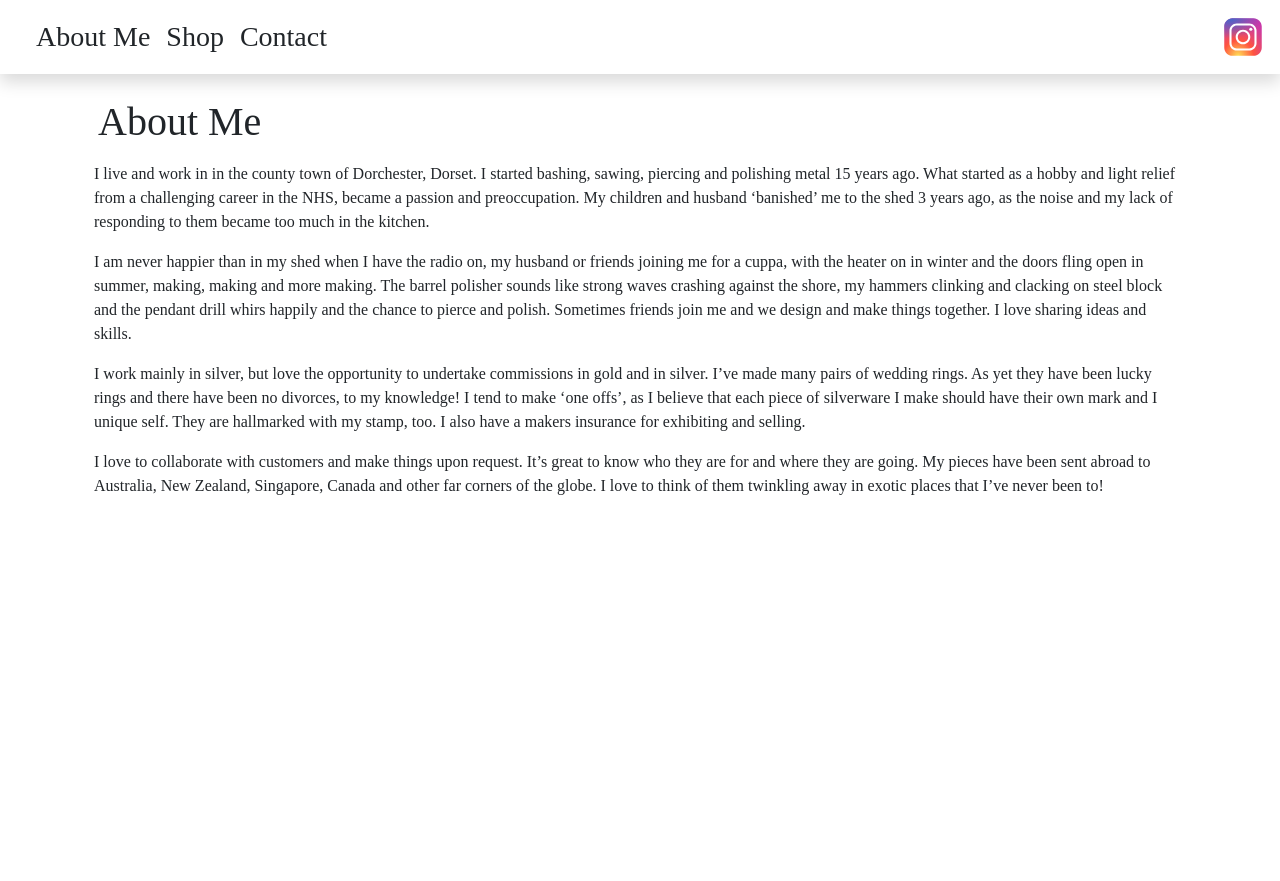
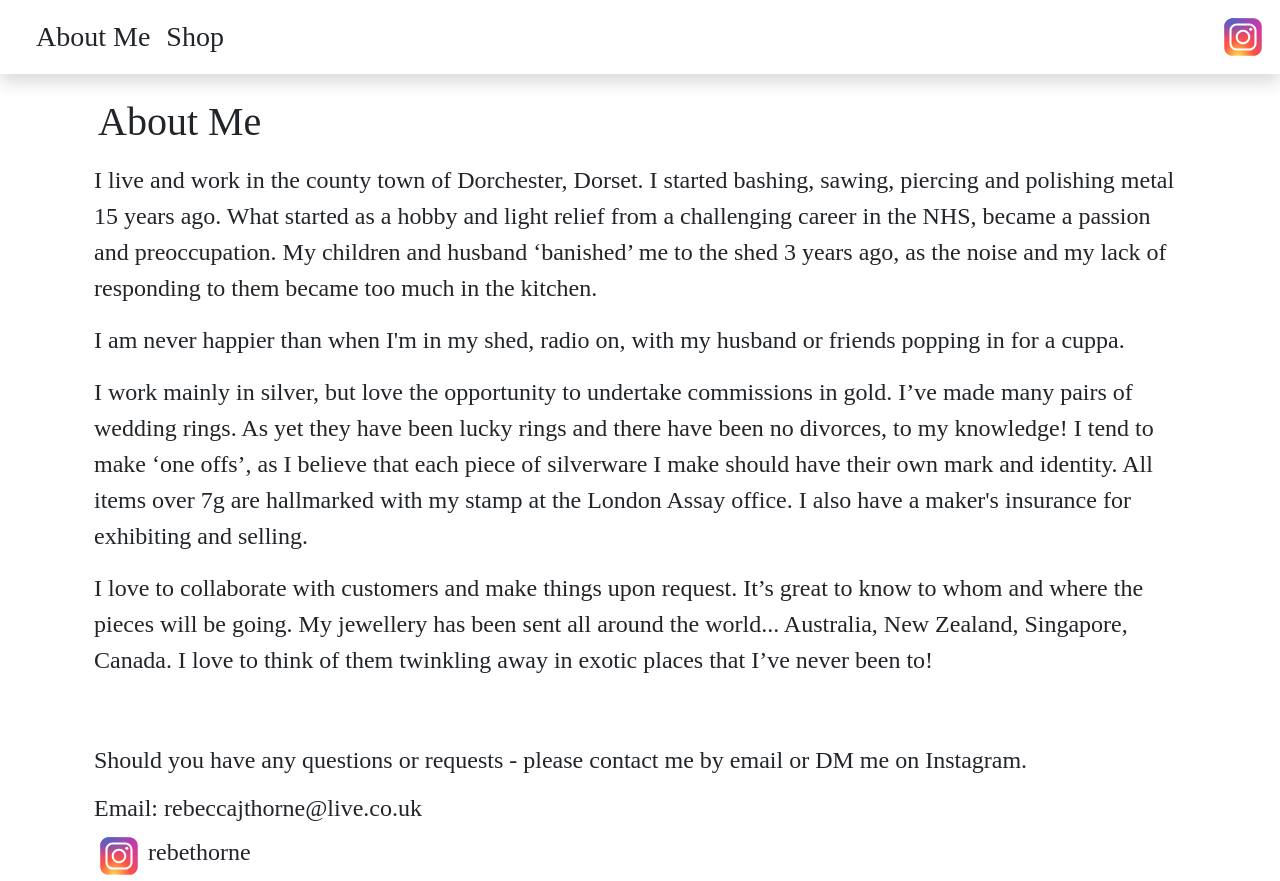
Before and after one commit to CyrusDobbs/eshop-flask, a Flask app: page /about in a window 1280 px wide. Before the commit the page ends 495 px from the top, so only its background shows below. Run offline with Flask 2, Linux system fonts and the light colour scheme; parts of the project's set-up code (start-up, migrations or seed data) failed here and were passed over; some libraries are stand-ins or nearby versions; some web fonts are replaced.

Commit message:
More changes

```diff
--- a/__init__.py
+++ b/__init__.py
@@ -14,16 +14,17 @@ from mongo import mongo as mongo_blueprint
 def create_app():
     app = Flask(__name__)
     config = load_config()
+    app.env = os.environ["FLASK_ENV"]
 
-    if config['config']['construction']:
+    if config[app.env]['construction']:
         @app.route("/")
         def in_construction():
             return render_template("comingsoon.html")
         return app
 
-    app.config['SECRET_KEY'] = config['config']['secretkey']
-    app.config["MONGO_URI"] = config['config']['mongo']
-    app.config["ADMINS"] = config['config']['admins']
+    app.config['SECRET_KEY'] = config[app.env]['secretkey']
+    app.config["MONGO_URI"] = config[app.env]['mongo']
+    app.config["ADMINS"] = config[app.env]['admins']
 
     # Allow users to miss out trailing slashes
     app.url_map.strict_slashes = False
--- a/static/js/items.js
+++ b/static/js/items.js
@@ -58,14 +58,14 @@ function displayCollection() {
 
 function getInnerCardHTML(item) {
     return `<img src="/img/${item._id}_0" class="card-img-top">
-            <div class="card-body">
+            <div class="card-body bg-white">
                 <h4 class="card-title text-center mb-3">${item.name}</h4>
 <!--                <p class="card-text m-0">${item.materials.replaceAll("%NEWLINE%", "<br>")}</p>   -->
 <!--                <p class="card-text m-0">${item.dimensions.replaceAll("%NEWLINE%", "<br>")}</p>   -->
 <!--                ${item.other ? `<p class="card-text m-0">${item.other.replaceAll("%NEWLINE%", "<br>")}</p>` : ""}-->
                 ${!admin ? `<a href="/item/${item._id}" class="stretched-link"></a>` : ""}
             </div>
-            <div class="card-footer">${getPriceHTML(item)}</div>
+            <div class="card-footer border-top-0 bg-white">${getPriceHTML(item)}</div>
             ${admin ? getAdminHTML(item) : ""}`
 }
 
--- a/templates/about.html
+++ b/templates/about.html
@@ -4,30 +4,31 @@
     About Me
 {% endblock %}
 {% block content %}
-    <p>I live and work in in the county town of Dorchester, Dorset. I started bashing, sawing, piercing and polishing
+    <p class="fs-4">I live and work in the county town of Dorchester, Dorset. I started bashing, sawing, piercing and polishing
         metal 15 years ago. What started as a hobby and light relief from a challenging career in the NHS, became a
         passion
         and preoccupation. My children and husband ‘banished’ me to the shed 3 years ago, as the noise and my lack of
         responding to them became too much in the kitchen.</p>
 
-    <p>I am never happier than in my shed when I have the radio on, my husband or friends joining me for a cuppa, with
-        the
-        heater on in winter and the doors fling open in summer, making, making and more making. The barrel polisher
-        sounds
-        like strong waves crashing against the shore, my hammers clinking and clacking on steel block and the pendant
-        drill
-        whirs happily and the chance to pierce and polish. Sometimes friends join me and we design and make things
-        together.
-        I love sharing ideas and skills.</p>
+    <p class="fs-4">I am never happier than when I'm in my shed, radio on, with my husband or friends popping in for a cuppa.</p>
 
-    <p>I work mainly in silver, but love the opportunity to undertake commissions in gold and in silver. I’ve made many
+    <p class="fs-4">I work mainly in silver, but love the opportunity to undertake commissions in gold. I’ve made many
         pairs of wedding rings. As yet they have been lucky rings and there have been no divorces, to my knowledge!
-        I tend to make ‘one offs’, as I believe that each piece of silverware I make should have their own mark and I
-        unique
-        self. They are hallmarked with my stamp, too. I also have a makers insurance for exhibiting and selling.</p>
+        I tend to make ‘one offs’, as I believe that each piece of silverware I make should have their own mark and
+        identity.
+        All items over 7g are hallmarked with my stamp at the London Assay office. I also have a maker's insurance for
+        exhibiting and selling.</p>
 
-    <p>I love to collaborate with customers and make things upon request. It’s great to know who they are for and where
-        they are going. My pieces have been sent abroad to Australia, New Zealand, Singapore, Canada and other far
-        corners
-        of the globe. I love to think of them twinkling away in exotic places that I’ve never been to!</p>
+    <p class="fs-4">I love to collaborate with customers and make things upon request. It’s great to know to whom and where the
+        pieces will be going.
+        My jewellery has been sent all around the world... Australia, New Zealand, Singapore, Canada.
+        I love to think of them twinkling away in exotic places that I’ve never been to!</p>
+
+    <br>
+    <br>
+    <p class="fs-4">Should you have any questions or requests - please contact me by email or DM me on Instagram.</p>
+
+    <h4>Email: rebeccajthorne@live.co.uk</h4>
+    <a href="https://www.instagram.com/rebethorne/"><img alt="insta" src="/static/img/insta.svg" height="50"></a>
+    <span class="fs-4">rebethorne</span>
 {% endblock %}
--- a/templates/base.html
+++ b/templates/base.html
@@ -30,9 +30,9 @@
                 <li class="nav-item">
                     <a class="nav-link text-dark" href="/shop"> Shop </a>
                 </li>
-                <li class="nav-item">
-                    <a class="nav-link text-dark" href="/contact">Contact</a>
-                </li>
+{#                <li class="nav-item">#}
+{#                    <a class="nav-link text-dark" href="/contact">Contact</a>#}
+{#                </li>#}
                 {% if session['username'] %}
                     <li class="nav-item">
                         <a class="nav-link text-dark" href="/admin">Admin</a>
```
Also changed, not shown: templates/item.html (+6 -2 lines).
